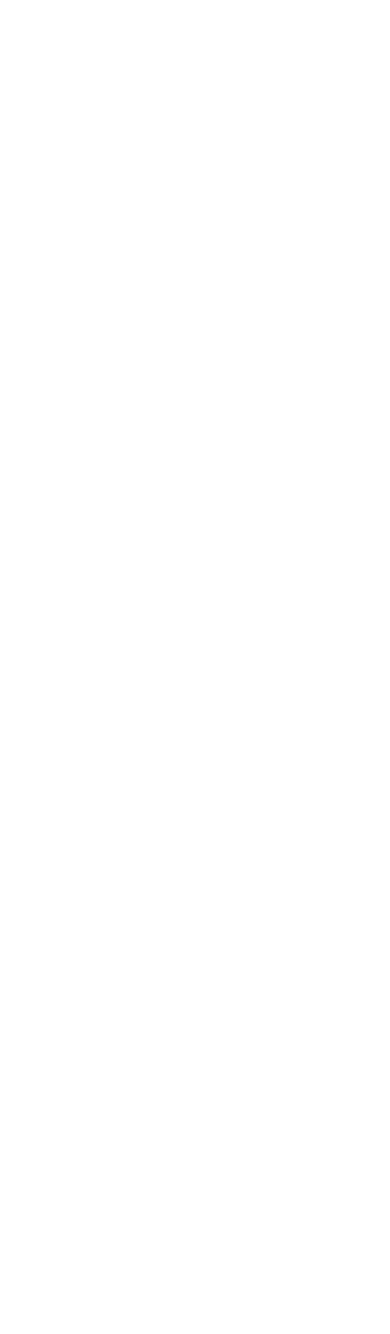
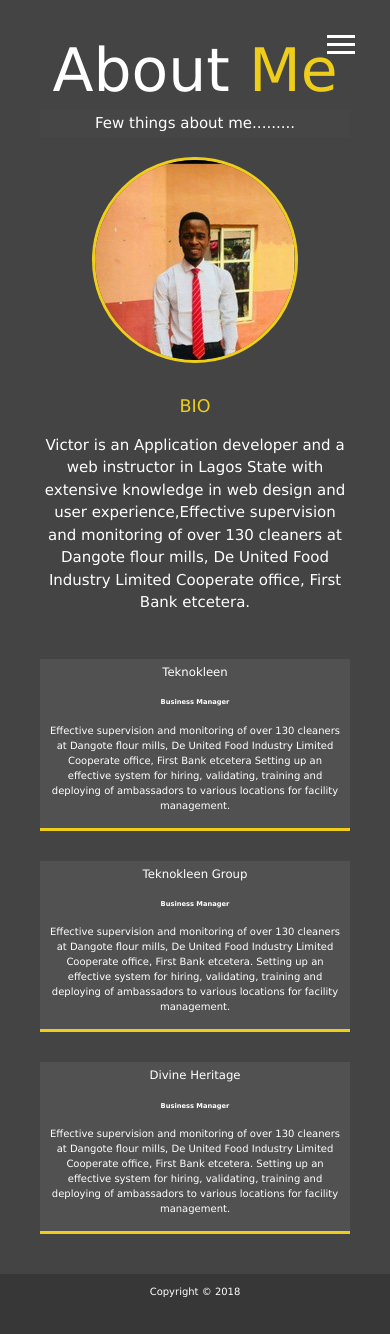
Before and after one commit to oluwatoyinn/portfolio-website, a website: page dist/about.html in a window 390 px wide. Before the commit the page ends 844 px from the top, so only its background shows below. Drawn offline with Linux system fonts and the light colour scheme.

Commit message:
about page and its responsiveness using grid

```diff
--- a/scss/_config.scss
+++ b/scss/_config.scss
@@ -28,6 +28,16 @@ $background-opacity:0.9;
        }
 
    }
+}
+
+//Set Text Color
+
+@function set-text-color($color) {
+    @if (lightness($color) >40) {
+        @return #000;
+    } @else {
+        @return #fff
+    }
 }
 
 // Media Querry Mixins
--- a/scss/_menu.scss
+++ b/scss/_menu.scss
@@ -14,7 +14,7 @@
         width: 28px;
         height: 3px;
         margin: 0 0 5px 0;
-        background: #fff;
+        background:set-text-color($primary-color);
         @include easeOut;
     }
 
@@ -132,7 +132,7 @@
         text-transform: uppercase;
         padding:1rem 0;
         font-weight: 300;
-        color: #fff;
+        color: set-text-color($primary-color);
         text-decoration: none;
         @include easeOut;
 
--- a/scss/_mobile.scss
+++ b/scss/_mobile.scss
@@ -59,6 +59,18 @@
             height: 150px;
         }
     }
+
+    .about-info
+    {
+        grid-template-areas:
+        'bioimage'
+        'bio'
+        'job1'
+        'job2'
+        'job3';
+
+        grid-template-columns: 1fr;
+    }
 }
 
 
--- a/scss/main.scss
+++ b/scss/main.scss
@@ -1,6 +1,5 @@
 @import 'config';
 @import '../scss/menu';
-@import '../scss/mobile';
 
  html{
      font-size: 10px;
@@ -13,7 +12,7 @@
  body{
      @include background;
      background: $primary-color;
-     color: #fff;
+     color:set-text-color($primary-color);
      height: 100%;
      margin: 0;
      font-family: Verdana, Geneva, Tahoma, sans-serif;
@@ -59,7 +58,8 @@ header {
 
 main {
     padding: 4rem;
-    height: 100%;
+    // height: 100%;
+    min-height: calc(100vh - 60px);
 
     .icons {
         margin-top: 1rem;
@@ -82,3 +82,63 @@ main {
         }
 
 }
+
+//About Page
+
+.about-info
+{
+    display: grid;
+    grid-gap: 30px;
+    grid-template-areas:
+    'bioimage bio bio'
+    'job1 job2 job3';
+    grid-template-columns: repeat(3,1fr);
+
+    .bio-image
+{
+    grid-area:bioimage;
+    margin: auto;
+    border-radius: 50%;
+    border: $secondary-color 3px solid;
+}
+
+.bio
+{
+    grid-area: bio;
+    font-size: 1.5rem;
+}
+
+.job-1
+{
+    grid-area: job1;
+}
+
+.job-2
+{
+    grid-area: job2;
+}
+
+.job-3
+{
+    grid-area: job3;
+}
+
+.job
+{
+    background: lighten($primary-color, 5);
+    padding: 0.5rem;
+    border-bottom: $secondary-color 3px solid;
+}
+}
+
+#main-footer
+{
+    text-align: center;
+    padding: 1rem;
+    background:darken($color: $primary-color, $amount: 5);
+    color: set-text-color($primary-color);
+    height: 60px;
+}
+
+
+@import '../scss/mobile';
```
Also changed, not shown: dist/about.html, dist/csss/main.css, dist/index.html, dist/js/read.js (added).
